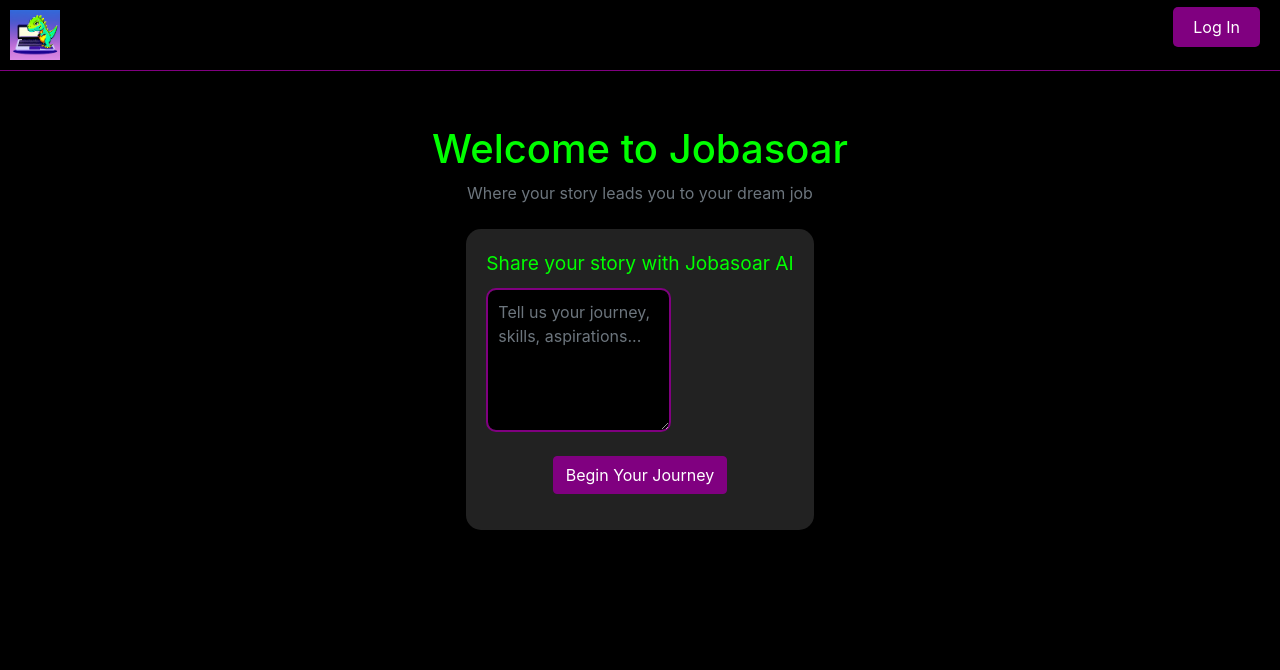
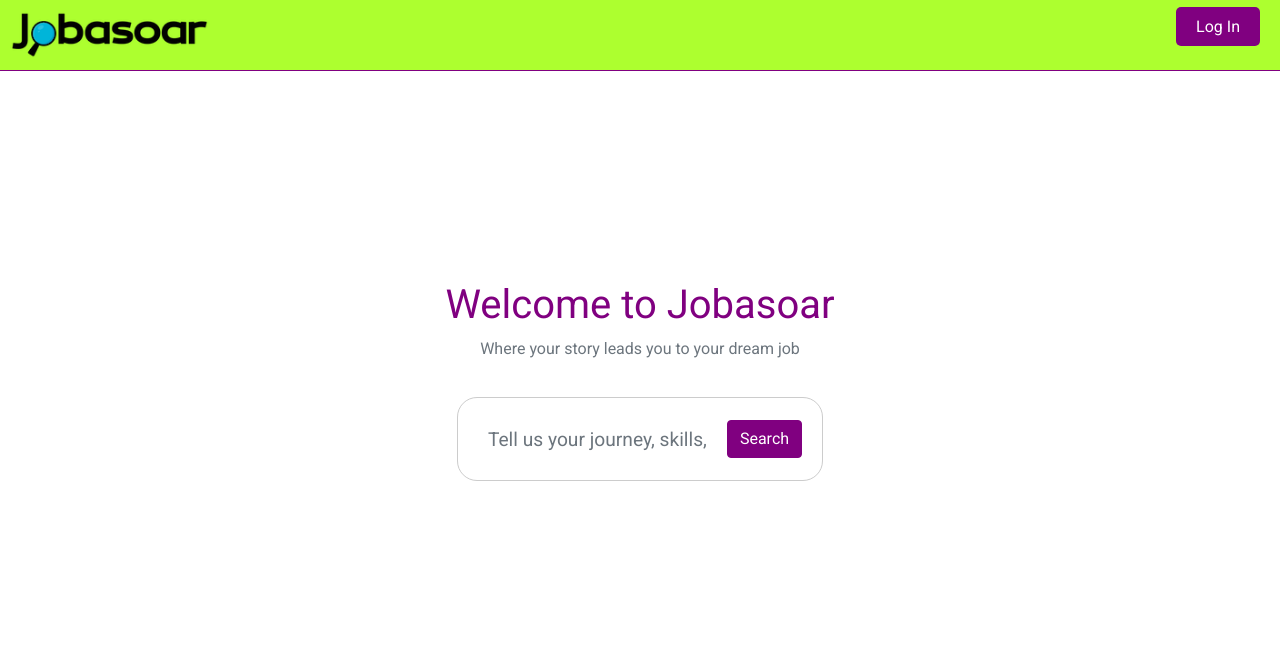
Before and after one commit to mikenahabedian3/python_jobasoar_2, a Django app: page / in a window 1280 px wide. Shown: the top 670 px of the page. Run offline with Django 4.2, Linux system fonts and the light colour scheme.

Commit message:
new logo and greenyellow nav

```diff
--- a/core/templates/base.html
+++ b/core/templates/base.html
@@ -5,10 +5,15 @@
 <head>
   <title>{% block title %}{% endblock %}</title>
   <link rel="stylesheet" href="https://cdn.jsdelivr.net/npm/bootstrap@4.6.0/dist/css/bootstrap.min.css" integrity="sha384-B0vP5xmATw1+K9KRQjQERJvTumQW0nPEzvF6L/Z6nronJ3oUOFUFpCjEUQouq2+l" crossorigin="anonymous">
+
+  <!-- Added Roboto font link -->
+  <link href="https://fonts.googleapis.com/css2?family=Roboto:wght@400;700&display=swap" rel="stylesheet">
+
   <style>
     body, html {
-      background-color: black;
+      background-color: white; /* Updated the background color to white */
       color: purple;
+      font-family: 'Roboto', sans-serif; /* Applied Roboto font globally */
     }
 
     header {
@@ -17,6 +22,7 @@
       align-items: center;
       border-bottom: 1px solid purple;
       padding: 10px;
+      background-color: greenyellow; /* Updated the background color to greenyellow */
     }
 
     header nav ul {
@@ -78,7 +84,7 @@
       border: 2px solid purple;  /* Adjust as necessary */
       font-size: 1em;
       color: purple;  /* Adjust as necessary */
-    background-color: black;  /* Adjust as necessary */
+      background-color: white;  /* Updated the background color to white */
     }
   </style>
 </head>
--- a/core/templates/home.html
+++ b/core/templates/home.html
@@ -3,20 +3,16 @@
 {% block title %}Home{% endblock %}
 
 {% block content %}
-  <div class="text-center my-4">
-    <h1 style="color: lime;">Welcome to Jobasoar</h1>
-    <p class="text-muted">Where your story leads you to your dream job</p>
-  </div>
-  <div class="story-box">
-    <form method="post" action="{% url 'receive_narrative' %}" class="mx-auto" style="max-width: 500px; background-color: #222; padding: 20px; border-radius: 15px;">
-      {% csrf_token %}
-      <div class="form-group">
-        <label for="id_narrative_text" class="story-label">Share your story with Jobasoar AI</label>
-        <textarea name="narrative_text" id="id_narrative_text" class="form-control story-textarea" rows="5" placeholder="Tell us your journey, skills, aspirations..."></textarea>
-      </div>
-      <div class="form-group text-center">
-        <button type="submit" class="btn btn-primary mt-2" style="background-color: purple; border-color: purple;">Begin Your Journey</button>
-      </div>
-    </form>
-  </div>
+<div style="display: flex; flex-direction: column; justify-content: center; align-items: center; height: 70vh;">
+    <h1 style="color: purple; font-family: 'Roboto', sans-serif;">Welcome to Jobasoar</h1>
+    <p class="text-muted" style="font-family: 'Roboto', sans-serif;">Where your story leads you to your dream job</p>
+
+    <div class="search-box" style="margin-top: 20px;">
+        <form method="post" action="{% url 'receive_narrative' %}" style="display: flex; align-items: center; border: 1px solid #ccc; padding: 20px; border-radius: 20px; max-width: 800px; width: 100%;">
+            {% csrf_token %}
+            <input type="text" name="narrative_text" id="id_narrative_text" class="form-control" style="border: none; flex-grow: 1; font-family: 'Roboto', sans-serif; font-size: 1.2em; padding: 10px;" placeholder="Tell us your journey, skills, aspirations..." />
+            <button type="submit" class="btn btn-primary" style="background-color: purple; border-color: purple; margin-left: 10px; font-family: 'Roboto', sans-serif;">Search</button>
+        </form>
+    </div>
+</div>
 {% endblock %}
--- a/core/views.py
+++ b/core/views.py
@@ -5,23 +5,28 @@ from django.http import JsonResponse
 
 from .forms import XMLUploadForm, parse_xml, JobSeekerNarrativeForm
 from .models import Job, Company
-from .gpt3_setup import process_narrative
-
 from django.views.decorators.csrf import csrf_exempt
-
-
-
+from transformers import GPT2Tokenizer, GPT2LMHeadModel
 
 @csrf_exempt
 def receive_narrative(request):
     if request.method == "POST":
         narrative_text = request.POST.get('narrative_text')
-        # Here, you will later add code to send the narrative_text to the GPT-4 for processing
-        return JsonResponse({'message': 'Narrative received'})
+        processed_narrative = process_narrative(narrative_text)
+        return JsonResponse({'message': 'Narrative received', 'processed_narrative': processed_narrative})
     else:
         return JsonResponse({'message': 'Wrong request method'}, status=400)
 
+def process_narrative(narrative):
+    model_name = "gpt2-medium"
+    model = GPT2LMHeadModel.from_pretrained(model_name)
+    tokenizer = GPT2Tokenizer.from_pretrained(model_name)
 
+    inputs = tokenizer.encode(narrative, return_tensors='pt')
+    outputs = model.generate(inputs, max_length=150, num_return_sequences=1, temperature=1.0)
+    processed_text = tokenizer.decode(outputs[0], skip_special_tokens=True)
+
+    return processed_text
 
 def home(request):
     if request.method == "POST":
@@ -65,9 +70,9 @@ def job_detail(request, reference_id):
 def process_narrative_view(request):
     if request.method == 'POST':
         narrative_text = request.POST.get('narrative_text', '')
-        embeddings = process_narrative(narrative_text)
+        processed_text = process_narrative(narrative_text)
         response_data = {
-            'embeddings_shape': embeddings.shape
+            'processed_text': processed_text
         }
         return JsonResponse(response_data)
     else:
```
Also changed, not shown: db.sqlite3, static/logo.png, 2 other files. Lines whose indentation alone changed are shown as unchanged.
